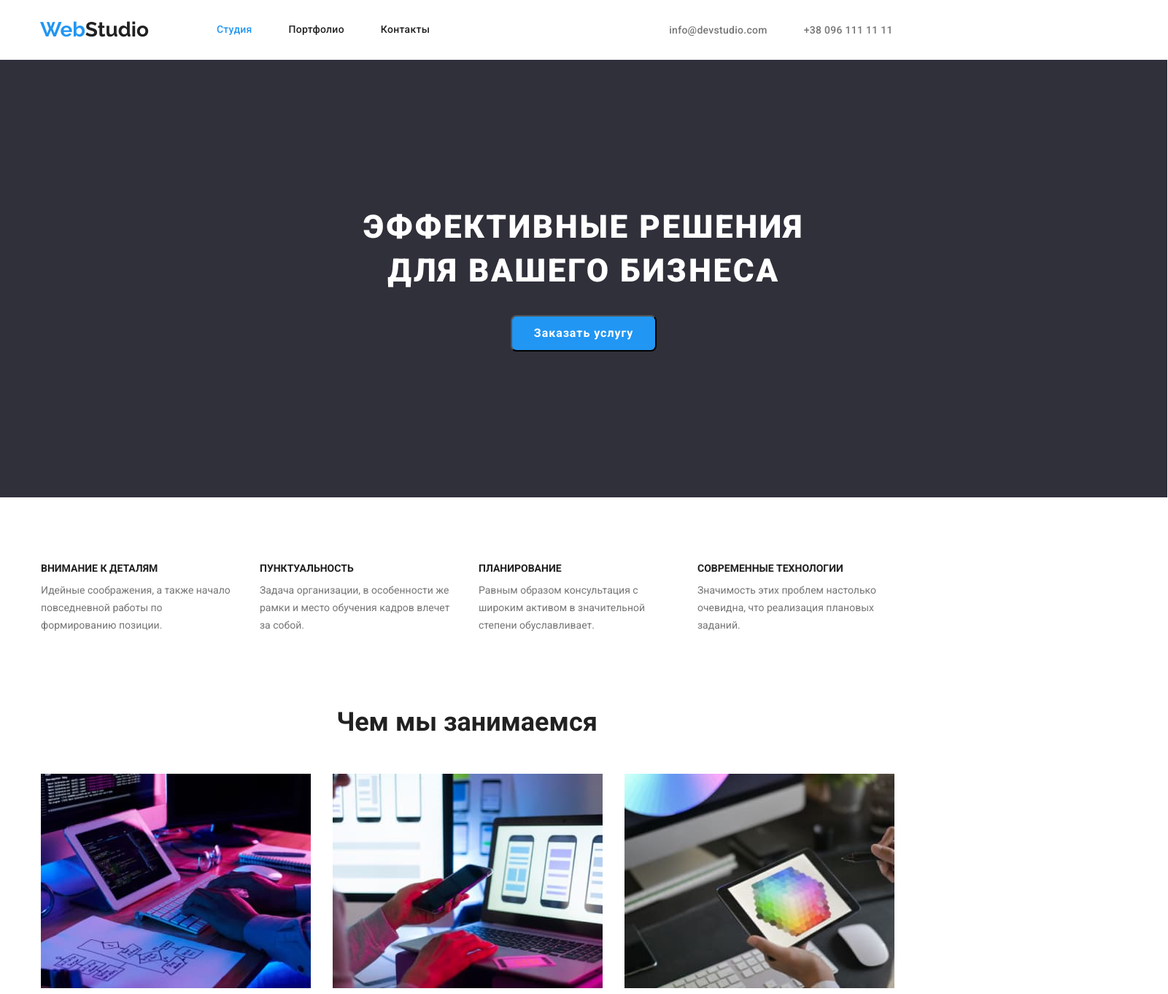
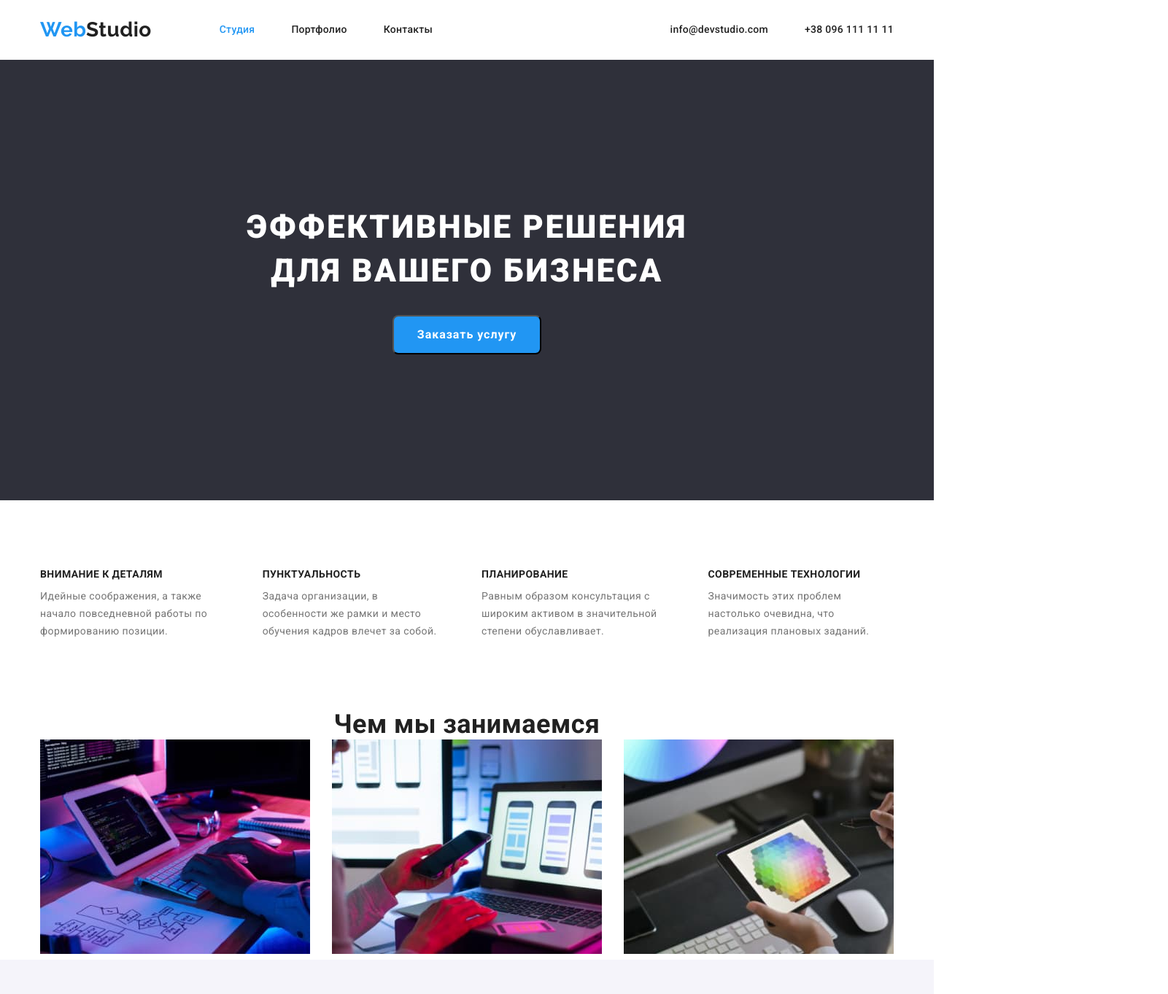
Before and after one commit to Mariya78Gutsul/goit-markup-hw-03, a plain HTML site: page index.html in a window 1280 px wide. Shown: the top 1363 px of the page at 73% size, 1601 px wide, since content can reach past the window. Drawn offline with nearby package versions, Linux system fonts and the light colour scheme.

Commit message:
файл index.html  готов

```diff
--- a/css/styles.css
+++ b/css/styles.css
@@ -15,61 +15,43 @@
   --hero-background-color: #2f303a;
 }
 
-.page {
+body {
   background: var(--primary-background-color);
   color: var(--primary-text-color);
   font-family: Roboto, sans-serif;
-  letter-spacing: 0, 03em;
+  font-size: 14px;
+  line-height: 1.71;
+  letter-spacing: 0.03em;
 }
 .container {
   max-width: 1200px;
   margin: 0 auto;
   padding-left: 15px;
   padding-right: 15px;
-
 }
-.main-nav {
-  display: flex;
-  align-items: center;
-  max-width: 1200px;
-}
-/* cite-nav */
-.cite-nav {
-  display: flex;
-  padding-top: 32px;
-  padding-bottom: 32px;
-
-  font-weight: 500;
-  font-size: 14px;
-  line-height: 1.14;
-  letter-spacing: 0.02em;
-}
-.cite-nav .item + .item {
-  margin-left: 50px;
-}
-.cite-nav .link:hover,
-.cite-nav .link:focus {
-  color: var(--accent-text-color);
-}
-.hat{
- display: flex;
-  align-items: center;
-
-
-}
-
 a {
   text-decoration: none;
+  color: var(--primary-text-color);
 }
-
+img {
+  margin: 0px;
+}
 ul {
   padding: 0px;
   margin: 0px;
   list-style: none;
 }
+p,
+h1,
+h2,
+h3,
+h4,
+h5,
+h6 {
+  margin: 0px;
+  padding: 0px;
+}
 .logo {
-  display: inline-block;
-  margin-left: 0px;
   margin-right: 93px;
   padding-top: 24px;
   padding-bottom: 25px;
@@ -88,98 +70,88 @@ ul {
 .active:focus {
   color: teal;
 }
-.hero {
-  text-align: center;
+/* site-nav */
+.main-nav {
+  display: flex;
+  align-items: center;
 }
-.hero-title {
-  margin-top: 0px;
-  margin-bottom: 30px;
-  padding-top: 200px;
-  padding-right: 452px;
-  padding-left: 452px;
-
-  color: var(--white-text-color);
-  background: var(--hero-background-color);
-  font-weight: 900;
-  font-size: 44px;
-  line-height: 1.36;
-  text-align: center;
-  letter-spacing: 0.06em;
-  text-transform: uppercase;
-}
-.hero-context {
-  margin-left: auto;
-  margin-right: auto;
-  margin-bottom: 89px;
-  width: 1600px;
-  height: 600px;
-  background: var(--hero-background-color);
-}
-.hero-button {
-  margin-top: 0px;
-  margin-right: 700px;
-  margin-bottom: 200px;
-  margin-left: 700px;
-  width: 200px;
-  height: 50px;
-}
-
-.section {
-  border: 1px solid transparent;
-
-}
-
-.section-title {
-  margin-top: 0px;
-  margin-bottom: 50px;
-  color: var(--titel-text-color);
-  font-weight: 700;
-  font-size: 36px;
-  line-height: 1.17;
-  text-align: center;
-}
-.link {
-  font-style: normal;
+.list-nav {
+  display: flex;
   font-weight: 500;
   font-size: 14px;
   line-height: 1.14;
   letter-spacing: 0.02em;
+}
+.list-nav a {
+  padding-top: 32px;
+  padding-bottom: 32px;
+}
+.list-nav :not(:last-child) {
+  margin-right: 50px;
+}
+.list-nav .item:hover,
+.list-nav .item:focus {
+  color: var(--accent-text-color);
+}
+.item {
+  font-weight: 500;
+  font-size: 14px;
+  line-height: 1.14;
+  letter-spacing: 0.02em;
+  color: var(--titel-text-color);
+}
+/* auth-nav */
 
-  color: #212121;
+.auth-nav :not(:last-child) {
+  margin-right: 50px;
+}
+.auth-nav {
+  display: flex;
+  margin-left: auto;
+  justify-content: flex-end;
+  font-weight: 500;
+  font-size: 14px;
+  line-height: 1.14;
+  letter-spacing: 0.02em;
 }
 
+.auth-nav .item:hover,
+.auth-nav .item:focus {
+  color: var(--accent-text-color);
+}
+.container-heder {
+  display: flex;
+  align-items: center;
+}
+/*  Герой */
+.hero {
+  text-align: center;
+  padding: 200px 0px;
+  background: var(--hero-background-color);
+}
+.hero-title {
+  margin-bottom: 30px;
+
+  color: var(--white-text-color);
+  background-color: var(--hero-background-color);
+  font-weight: 900;
+  font-size: 44px;
+  line-height: 1.36;
+  letter-spacing: 0.06em;
+  text-transform: uppercase;
+}
+.hero-button {
+  margin-top: 0px;
+  padding: 10px 32px;
+}
+/* Информационная секция */
 .information-section {
   display: flex;
-  margin-top: 0px;
-  margin-bottom: 94px;
-  width: 1170px;
-  height: 101px;
+  align-items: center;
+  padding: 94px 0px;
 }
-.box-li {
-  width: 270px;
-}
-.box-li:not(:nth-child(4n)) {
+.information-section :not(:nth-child(4n)) {
   margin-right: 30px;
-}
-.photo-works {
-  width: 270;
-  height: 368;
-}
-.photo-works:not(:nth-child(4n)) {
-  margin-right: 30px;
-}
-.box-photo {
-  display: block;
-  margin-top: 0px;
-  margin-left: auto;
-  margin-right: auto;
-  margin-bottom: 0px;
-  padding-top: 94px;
-  padding-bottom: 94px;
-
-  width: 1600px;
-  height: 648px;
-  background: var(--titel-background-color);
 }
 .feature-list {
   margin-top: 0px;
@@ -191,105 +163,63 @@ ul {
   line-height: 1.14;
   text-transform: uppercase;
 }
-.pictures-of-works {
-  display: flex;
-  margin-bottom: 94px;
+.text {
+  margin: 0px;
+  font-size: 14px;
+  line-height: 1.71;
 }
-.pictures-box:not(:nth-child(3n)) {
-  margin-right: 30px;
-}
-.feature-list-portfolio {
-  margin-top: 0px;
-  margin-bottom: 4px;
+/* Чем мы занимаемся */
+.section-title {
   color: var(--titel-text-color);
   font-weight: 700;
-  font-size: 18px;
-  line-height: 2;
-  letter-spacing: 0.06em;
+  font-size: 36px;
+  line-height: 1.17;
+  text-align: center;
 }
-.information-section-photo {
+.list-photo {
   display: flex;
-  margin-top: 0px;
-  margin-left: auto;
-  margin-right: auto;
-  padding-bottom: 94px;
-  width: 1170px;
-  height: 368px;
+  justify-content: space-between;
+}
+
+/* Фото сотрудников */
+.box-photo {
+  background-color: var(--titel-background-color);
+  padding: 94px 0px;
+}
+.list-work {
+  display: flex;
+  justify-content: space-between;
+  padding-top: 50px;
+}
+.team-description {
+  padding: 30px 0px;
+  text-align: center;
 }
 .feature-list-name {
   color: var(--titel-text-color);
   font-weight: 500;
   font-size: 16px;
   line-height: 1.27;
-  text-align: center;
-}
-.text {
-  margin: 0px;
-  font-size: 14px;
-  line-height: 1.71;
 }
 .text-name {
   margin: 0px;
   font-size: 16px;
   line-height: 1.19;
-  text-align: center;
 }
-.text-name-portfolio {
-  margin: 0px;
-  font-size: 16px;
-  line-height: 1.88;
+.list-work-li {
+  background-color: var(--primary-background-color);
+  border-radius: 0px 0px 4px 4px;
 }
-
-/* ayth-nav */
-.auth-nav {
-  display: flex;
+/* Футер */
+.footer-fon {
+  background: var(--hero-background-color);
+  padding: 60px 0px;
 }
- .inted {
-  margin-left: 328px;
-}
-.auth-nav .item + .item {
-  margin-left: 50px;
-}
-.auth-nav a {
-  color: var(--primary-text-color);
-  font-weight: 500;
-  font-size: 14px;
-  line-height: 1.14;
-  letter-spacing: 0.02em;
-}
-.auch-nav-writing :hover,
-.auch-nav-writing :focus {
+.footer-logo {
   color: var(--accent-text-color);
-}
-/*  блок фото portpholio */
-.block-photo{
-  display: flex;
-  flex-wrap: wrap;
-}
-.block-photo-box{
- margin-top: 0px;
- margin-bottom: 30px;
- margin-left: 0px;
-}
-
-.block-photo-box:not(:nth-child(3n)) {
-  margin-right: 30px;
-}
-.box-portfolio{
-  margin-top: 0px;
-  margin-bottom: 94px;
-}
-/* стилизация футера */
-
-.footer-fon{
-  display: block;
-   margin-left: auto;
-  margin-right: auto;
-  padding-top: 60px;
-  padding-bottom: 20px;
-  background:  var(--hero-background-color);
-  width: 1600px;
-  height: 252px;
+  font-family: Raleway, sans-seri;
+  font-size: 28px;
+  line-height: 1.19;
 }
 .accent-text {
   color: var(--white-text-color);
@@ -299,7 +229,7 @@ ul {
   line-height: 1.19;
 }
 .adress {
-  margin-top: 0px;
+  margin-top: 20px;
   margin-bottom: 9px;
   color: var(--white-text-color);
   font-style: normal;
@@ -307,7 +237,6 @@ ul {
   line-height: 1.41;
 }
 .contacts {
-  margin-top: 0px;
   margin-bottom: 9px;
   font-weight: 500;
   letter-spacing: 0.03em;
@@ -320,6 +249,35 @@ ul {
   color: var(--accent-text-color);
 }
 
+.feature-list-portfolio {
+  color: var(--titel-text-color);
+  font-weight: 700;
+  font-size: 18px;
+  line-height: 2;
+  letter-spacing: 0.06em;
+}
+
+.text-name-portfolio {
+  font-size: 16px;
+  line-height: 1.88;
+}
+
+/*  блок фото portpholio */
+.block-photo {
+  display: flex;
+  flex-wrap: wrap;
+}
+.block-photo-box {
+  margin-top: 0px;
+  margin-bottom: 30px;
+  margin-left: 0px;
+}
+.block-photo-box:not(:nth-child(3n)) {
+  margin-right: 30px;
+}
+.box-portfolio {
+  margin-top: 0px;
+  margin-bottom: 94px;
 }
 .groups-of-buttons {
   display: inline-block;
@@ -329,23 +287,20 @@ ul {
   margin-left: auto;
   min-width: 611px;
 }
-.buttons{
+.buttons {
   display: flex;
-justify-content: center;
-margin-bottom: 50px;
+  justify-content: center;
+  margin-bottom: 50px;
 }
 .button {
-  display: inline-block;
+  display: block;
   border-radius: 8px;
-  margin-top: 0px;
-
+  margin: 0 auto;
   color: var(--white-text-color);
   background: var(--accent-text-color);
   font-weight: 700;
   font-size: 16px;
   line-height: 1.88;
-  align-items: center;
-  text-align: center;
   letter-spacing: 0.06em;
 }
 .button-filter {
--- a/index.html
+++ b/index.html
@@ -1,141 +1,178 @@
 <!DOCTYPE html>
 <html lang="ru">
-
   <head>
-   <meta charset="UTF-8">
-   <meta name="viewport" content="width=device-width, initial-scale=1.0">
+    <meta charset="UTF-8" />
+    <meta name="viewport" content="width=device-width, initial-scale=1.0" />
     <title>Document</title>
     <link
       href="https://fonts.googleapis.com/css2?family=Raleway:wght@700&family=Roboto:wght@400;500;700;900&display=swap"
-      rel="stylesheet">
-   <link rel="stylesheet" href="https://cdnjs.cloudflare.com/ajax/libs/modern-normalize/1.1.0/modern-normalize.min.css">
-   <link rel="stylesheet" href="css/styles.css">
+      rel="stylesheet"
+    />
+    <link
+      rel="stylesheet"
+      href="https://cdnjs.cloudflare.com/ajax/libs/modern-normalize/1.1.0/modern-normalize.min.css"
+    />
+    <link rel="stylesheet" href="css/styles.css" />
   </head>
 
-<body class="page">
+  <body>
     <!-- Шапка сайта -->
     <header>
-      <div class="container">
-         <div class="hat">
-            <nav>
-               <div class="main-nav">
+      <div class="container container-heder">
+        <nav class="main-nav">
           <a class="logo" href="./">Web<span class="accent">Studio</span></a>
-                  <ul class="cite-nav ">
+          <ul class="list-nav">
             <li class="item">
-                        <a href="./index.html" class="active">Студия</a>
+              <a href="" class="active">Студия</a>
             </li>
-                     <li class="item"><a href="./portfolio.html" class="link">Портфолио</a></li>
-                     <li class="item"><a href="" class="link">Контакты</a></li>
+            <li><a href="./portfolio.html" class="item">Портфолио</a></li>
+            <li><a href="" class="item">Контакты</a></li>
           </ul>
-               </div>
         </nav>
-            <ul class="auth-nav inted ">
-               <li class="auch-nav-writing item"><a href="mailto:info@example.com">info@devstudio.com</a></li>
-               <li class="auch-nav-writing item"><a href="tel:+380991111111">+38 096 111 11 11</a></li>
+        <ul class="auth-nav">
+          <li>
+            <a href="mailto:info@example.com" class="item"
+              >info@devstudio.com</a
+            >
+          </li>
+          <li>
+            <a href="tel:+380991111111" class="item">+38 096 111 11 11</a>
+          </li>
         </ul>
-         </div>
       </div>
     </header>
     <main>
       <!-- Герой -->
-      <div class="hero-context">
       <section class="hero">
-            <h1 class="hero-title ">Эффективные решения <br>для вашего бизнеса</h1>
-            <button type="button" class="button hero-button">Заказать услугу</button>
+        <div class="container">
+          <h1 class="hero-title">
+            Эффективные решения <br />для вашего бизнеса
+          </h1>
+          <button type="button" class="button hero-button">
+            Заказать услугу
+          </button>
+        </div>
       </section>
-      </div>
-      <!-- Приемущества -->
+      <!-- Информационная секция -->
+      <section>
         <div class="container">
-         <section class="section">
-            <!-- Информационная секция -->
-
           <ul class="information-section">
-               <li class="box-li">
+            <li>
               <h3 class="feature-list">Внимание к деталям</h3>
-                  <p class="text">Идейные соображения, а также начало повседневной работы по формированию позиции.</p>
-               </li>
-               <li class="box-li">
-                  <h3 class="feature-list">Пунктуальность</h3>
-                  <p class="text">Задача организации, в особенности же рамки и место обучения кадров влечет за собой.
+              <p class="text">
+                Идейные соображения, а также начало повседневной работы по
+                формированию позиции.
               </p>
             </li>
-               <li class="box-li">
-                  <h3 class="feature-list">Планирование</h3>
-                  <p class="text">Равным образом консультация с широким активом в значительной степени обуславливает.
+            <li>
+              <h3 class="feature-list">Пунктуальность</h3>
+              <p class="text">
+                Задача организации, в особенности же рамки и место обучения
+                кадров влечет за собой.
               </p>
             </li>
-               <li class="box-li">
+            <li>
+              <h3 class="feature-list">Планирование</h3>
+              <p class="text">
+                Равным образом консультация с широким активом в значительной
+                степени обуславливает.
+              </p>
+            </li>
+            <li>
               <h3 class="feature-list">Современные технологии</h3>
-                  <p class="text">Значимость этих проблем настолько очевидна, что реализация плановых заданий.</p>
-               </li>
-            </ul>
-         </section>
-
-         <section class="section">
-            <h2 class="section-title">Чем мы занимаемся</h2>
-            <ul class="pictures-of-works">
-               <li class="pictures-box">
-                  <img src="./images/box1.jpg" alt="програмист работает" width="370" />
-               </li>
-               <li class="pictures-box">
-                  <img src="./images/box2.jpg" alt="вебдизайнер делает схему" width="370" />
-               </li>
-               <li class="pictures-box">
-                  <img src="./images/box3.jpg" alt="дизайнет подбирает цвета" width="370" />
-               </li>
-            </ul>
-         </section>
-      </div>
-      <!-- Фото сотрудников -->
-
-      <section>
-         <div class="section">
-            <div class="box-photo">
-               <h2 class="section-title">Наша команда</h2>
-               <ul class="information-section-photo">
-                  <li class="photo-works">
-                     <img src="./images/img1.jpg" alt="Игорь Демьяненко" width="270" />
-                     <h3 class="feature-list-name">Игорь Демьяненко</h3>
-                     <p class="text-name">Product Designer</p>
-                  </li>
-                  <li class="photo-works">
-                     <img src="./images/img2.jpg" alt="Ольга Репина" width="270" />
-                     <h3 class="feature-list-name">Ольга Репина</h3>
-                     <p class="text-name">Frontend Developer</p>
-                  </li>
-                  <li class="photo-works">
-                     <img src="./images/img3.jpg" alt="Николай Тарасов" width="270" />
-                     <h3 class="feature-list-name">Николай Тарасов</h3>
-                     <p class="text-name">Marketing</p>
-                  </li>
-                  <li class="photo-works">
-                     <img src="./images/img4.jpg" alt="Михаил Ермаков" width="270" />
-                     <h3 class="feature-list-name">Михаил Ермаков</h3>
-                     <p class="text-name">UI Designer</p>
+              <p class="text">
+                Значимость этих проблем настолько очевидна, что реализация
+                плановых заданий.
+              </p>
             </li>
           </ul>
         </div>
+      </section>
+      <!-- Чем мы занимаемся -->
+      <section>
+        <div class="container">
+          <h2 class="section-title">Чем мы занимаемся</h2>
+
+          <ul class="list-photo">
+            <li>
+              <img
+                src="./images/box1.jpg"
+                alt="програмист работает"
+                width="370"
+              />
+            </li>
+            <li>
+              <img
+                src="./images/box2.jpg"
+                alt="вебдизайнер делает схему"
+                width="370"
+              />
+            </li>
+            <li>
+              <img
+                src="./images/box3.jpg"
+                alt="дизайнет подбирает цвета"
+                width="370"
+              />
+            </li>
+          </ul>
         </div>
       </section>
-
-
+      <!-- Фото сотрудников -->
+      <section class="box-photo">
+        <div class="container">
+          <h2 class="section-title">Наша команда</h2>
+          <ul class="list-work">
+            <li class="list-work-li">
+              <img src="./images/img1.jpg" alt="Игорь Демьяненко" width="270" />
+              <div class="team-description">
+                <h3 class="feature-list-name">Игорь Демьяненко</h3>
+                <p class="text-name">Product Designer</p>
+              </div>
+            </li>
+            <li class="list-work-li">
+              <img src="./images/img2.jpg" alt="Ольга Репина" width="270" />
+              <div class="team-description">
+                <h3 class="feature-list-name">Ольга Репина</h3>
+                <p class="text-name">Frontend Developer</p>
+              </div>
+            </li>
+            <li class="list-work-li">
+              <img src="./images/img3.jpg" alt="Николай Тарасов" width="270" />
+              <div class="team-description">
+                <h3 class="feature-list-name">Николай Тарасов</h3>
+                <p class="text-name">Marketing</p>
+              </div>
+            </li>
+            <li class="list-work-li">
+              <img src="./images/img4.jpg" alt="Михаил Ермаков" width="270" />
+              <div class="team-description">
+                <h3 class="feature-list-name">Михаил Ермаков</h3>
+                <p class="text-name">UI Designer</p>
+              </div>
+            </li>
+          </ul>
+        </div>
+      </section>
     </main>
-
     <!-- Футер -->
-
-   <footer>
-      <div class="footer-fon">
+    <footer class="footer-fon">
       <div class="container">
-            <a class="logo" href="./">Web<span class="accent-text">Studio</span></a>
+        <a class="footer-logo" href="./"
+          >Web<span class="accent-text">Studio</span></a
+        >
         <address class="adress">г. Киев, пр-т Леси Украинки, 26</address>
         <ul>
-               <li class="contacts"><a href="mailto:info@example.com" class="contacts">info@example.com</a></li>
-               <li class="contacts"><a href="tel:+380991111111" class="contacts">+38 099 111 11 11</a></li>
+          <li class="contacts">
+            <a href="mailto:info@example.com" class="contacts"
+              >info@example.com</a
+            >
+          </li>
+          <li class="contacts">
+            <a href="tel:+380991111111" class="contacts">+38 099 111 11 11</a>
+          </li>
         </ul>
-
       </div>
     </footer>
-
   </body>
-
 </html>
```
Also changed, not shown: portfolio.html (+84 -40 lines). Lines whose indentation alone changed are shown as unchanged.
